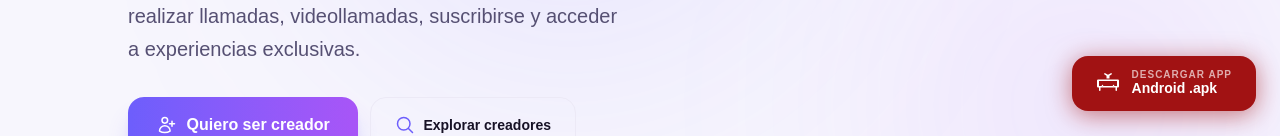
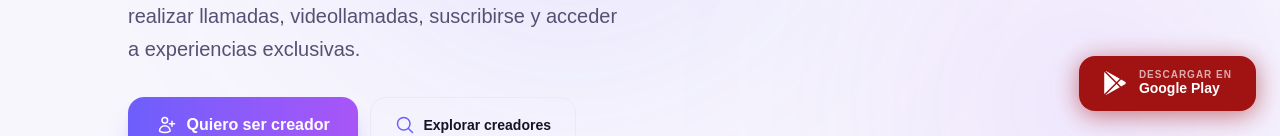
Before and after one commit to Jhaseft/Pacha-Web, a Next.js app: page / in a window 1280 px wide. Shown: the part 665-801 px from the top of the page. Built offline with nearby package versions, Linux system fonts and the light colour scheme; no server answers.

Commit message:
Mejorassss

```diff
--- a/src/components/ApkLink.tsx
+++ b/src/components/ApkLink.tsx
@@ -1,11 +1,20 @@
 "use client";
 import { trackPixel } from "@/lib/pixel";
 
-const APK_URL = process.env.NEXT_PUBLIC_APK_URL;
+const STORE_URL = process.env.NEXT_PUBLIC_APK_URL;
 
 export function ApkLink({ event, className, children }: { event: string; className?: string; children: React.ReactNode }) {
+  // Sin URL configurada preferimos no pintar un enlace muerto.
+  if (!STORE_URL) return null;
+
   return (
-    <a href={APK_URL} download onClick={() => trackPixel(event)} className={className}>
+    <a
+      href={STORE_URL}
+      target="_blank"
+      rel="noopener noreferrer"
+      onClick={() => trackPixel(event)}
+      className={className}
+    >
       {children}
     </a>
   );
--- a/src/components/AppDownloadButton.tsx
+++ b/src/components/AppDownloadButton.tsx
@@ -3,11 +3,11 @@
 import { useEffect, useRef, useState } from "react";
 import { trackPixel } from "@/lib/pixel";
 
-const APK_URL = process.env.NEXT_PUBLIC_APK_URL;
+const STORE_URL = process.env.NEXT_PUBLIC_APK_URL;
 
-const AndroidIcon = () => (
-  <svg xmlns="http://www.w3.org/2000/svg" className="w-6 h-6 shrink-0" viewBox="0 0 24 24" fill="white">
-    <path d="M17.523 15.341a.75.75 0 1 0 0-1.5.75.75 0 0 0 0 1.5Zm-11.046 0a.75.75 0 1 0 0-1.5.75.75 0 0 0 0 1.5ZM2.1 8.4h19.8A1.1 1.1 0 0 1 23 9.5v6a1.1 1.1 0 0 1-1.1 1.1H21v2.65a.75.75 0 0 1-1.5 0V16.6H4.5v2.65a.75.75 0 0 1-1.5 0V16.6h-.9A1.1 1.1 0 0 1 1 15.5v-6A1.1 1.1 0 0 1 2.1 8.4Zm.9 1.5v5h18v-5H3ZM8.22 2.47a.75.75 0 0 1 1.02-.28L12 3.8l2.76-1.61a.75.75 0 1 1 .75 1.3L13.5 4.8V7.4h-3V4.8L8.5 3.49a.75.75 0 0 1-.28-1.02Z" />
+const GooglePlayIcon = () => (
+  <svg xmlns="http://www.w3.org/2000/svg" className="w-6 h-6 shrink-0" viewBox="0 0 24 24" fill="white" aria-hidden="true">
+    <path d="M22.018 13.298l-3.919 2.218-3.515-3.493 3.543-3.521 3.891 2.202a1.49 1.49 0 0 1 0 2.594zM1.337.924a1.486 1.486 0 0 0-.112.568v21.017c0 .217.045.419.124.6l11.155-11.087L1.337.924zm12.207 10.065l3.258-3.238L3.45.195a1.466 1.466 0 0 0-.946-.179l11.04 10.973zm0 2.067l-11 10.933c.298.036.612-.016.906-.183l13.324-7.54-3.23-3.21z" />
   </svg>
 );
 
@@ -31,6 +31,9 @@ export function AppDownloadButton({ variant = "general" }: { variant?: "cliente"
     window.addEventListener("scroll", onScroll, { passive: true });
     return () => window.removeEventListener("scroll", onScroll);
   }, []);
+
+  // Sin URL configurada preferimos no pintar un botón muerto.
+  if (!STORE_URL) return null;
 
   const baseClasses = [
     "fixed z-40",
@@ -62,33 +65,38 @@ export function AppDownloadButton({ variant = "general" }: { variant?: "cliente"
     "w-auto h-auto px-6 py-3.5 rounded-2xl",
   ];
 
+  // Enlace externo a Google Play: se abre en pestaña nueva y en Android
+  // lo intercepta la app de Play Store.
+  const linkProps = {
+    href: STORE_URL,
+    target: "_blank",
+    rel: "noopener noreferrer",
+    onClick: () => trackPixel(eventName),
+  } as const;
+
   return (
     <>
       {/* Mobile compact (circular) */}
       <a
-        href={APK_URL}
-        download
-        title="Descargar app Android"
-        onClick={() => trackPixel(eventName)}
+        {...linkProps}
+        title="Descargar en Google Play"
         className={[...baseClasses, ...mobileCompact, compact ? "" : "hidden"].join(" ")}
       >
-        <AndroidIcon />
+        <GooglePlayIcon />
       </a>
 
       {/* Mobile full-width bar */}
       <a
-        href={APK_URL}
-        download
-        title="Descargar aplicación Android"
-        onClick={() => trackPixel(eventName)}
+        {...linkProps}
+        title="Descargar en Google Play"
         className={[...baseClasses, ...mobileFull, compact ? "hidden" : ""].join(" ")}
       >
-        <AndroidIcon />
+        <GooglePlayIcon />
         <span className="flex flex-col leading-tight flex-1">
           <span className="text-white/65 text-[10px] font-semibold uppercase tracking-widest leading-none">
-            Descargar app
+            Descargar en
           </span>
-          <span className="text-sm leading-tight">Android .apk</span>
+          <span className="text-sm leading-tight">Google Play</span>
         </span>
         <span className="flex flex-col items-end leading-tight border-l border-white/25 pl-3">
           <span className="text-white font-black text-sm leading-none">+500</span>
@@ -98,18 +106,16 @@ export function AppDownloadButton({ variant = "general" }: { variant?: "cliente"
 
       {/* Desktop pill */}
       <a
-        href={APK_URL}
-        download
-        title="Descargar aplicación Android"
-        onClick={() => trackPixel(eventName)}
+        {...linkProps}
+        title="Descargar en Google Play"
         className={[...baseClasses, ...desktop].join(" ")}
       >
-        <AndroidIcon />
+        <GooglePlayIcon />
         <span className="flex flex-col leading-tight">
           <span className="text-white/65 text-[10px] font-semibold uppercase tracking-widest leading-none">
-            Descargar app
+            Descargar en
           </span>
-          <span className="text-sm leading-tight">Android .apk</span>
+          <span className="text-sm leading-tight">Google Play</span>
         </span>
       </a>
     </>
```
Also changed, not shown: src/app/anfitrionas/[username]/page.tsx (+5 -10 lines).
